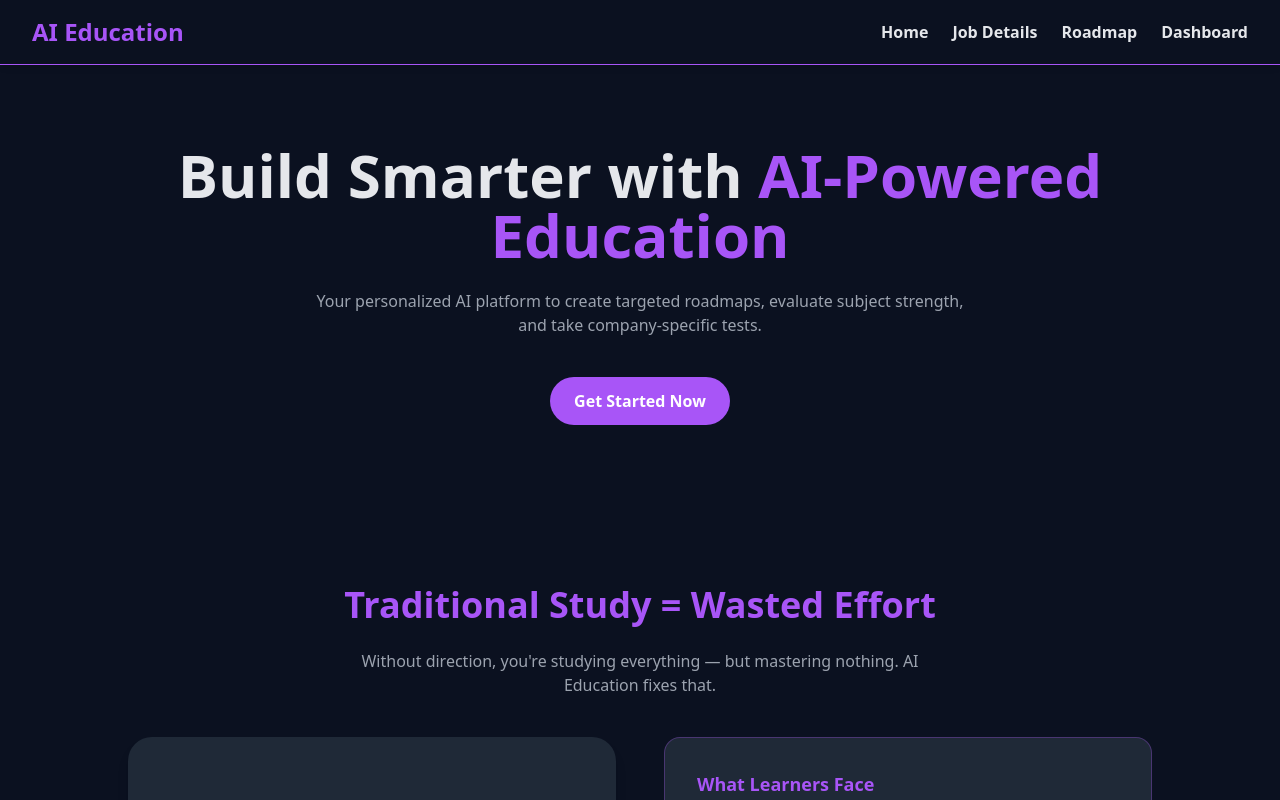
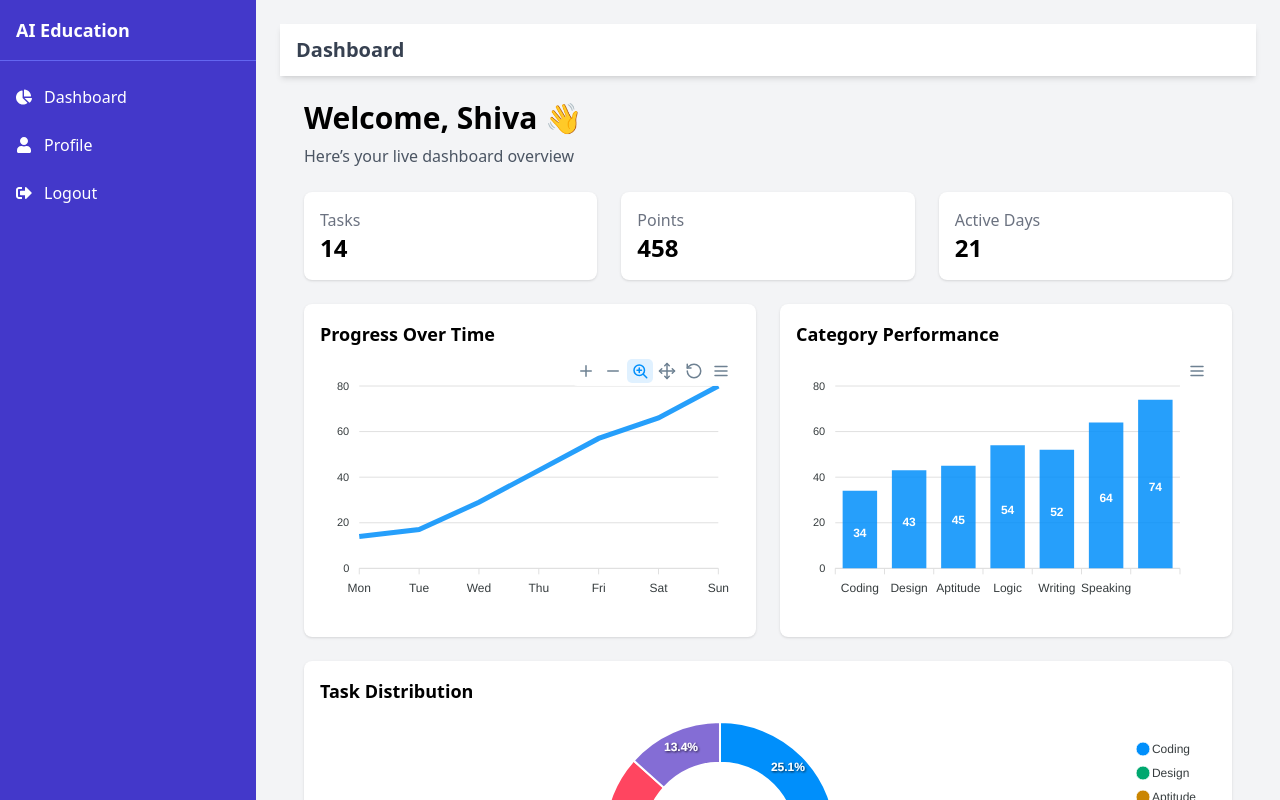
Before and after one commit to Shivajadiya04/AI-teacher, a React (Vite) app in the folder frontend/: page /dashboard in a window 1280 px wide. Before the commit this address led to /. Shown: the top 800 px of the page. Built offline with nearby package versions, Linux system fonts and the light colour scheme.

Commit message:
push dashboard

```diff
--- a/frontend/package.json
+++ b/frontend/package.json
@@ -11,9 +11,11 @@
     "preview": "vite preview"
   },
   "dependencies": {
+    "apexcharts": "^5.3.2",
     "axios": "^1.11.0",
     "framer-motion": "^12.23.9",
     "react": "^19.1.0",
+    "react-apexcharts": "^1.7.0",
     "react-dom": "^19.1.0",
     "react-icons": "^5.5.0",
     "react-router-dom": "^7.7.0"
--- a/frontend/src/App.jsx
+++ b/frontend/src/App.jsx
@@ -5,7 +5,7 @@ import Landing from './pages/Landing';
 import Login from './pages/Login';
 import Register from './pages/Register';
 import Dashboard from './pages/Dashboard';
-import Sidebar from './components/Sidebar';
+//import Sidebar from './components/Sidebar';
 import JobRole from './pages/JobRole';
 import HomePage from './pages/HomePage';
 import EntryLevelTest from './pages/EntryLevelTest';
--- /dev/null
+++ b/frontend/src/components/BarChart.jsx
@@ -0,0 +1,13 @@
+import React from "react";
+import Chart from "react-apexcharts";
+
+const BarChart = ({ data }) => {
+  const options = {
+    chart: { type: 'bar', height: 250 },
+    xaxis: { categories: ['Coding', 'Design', 'Aptitude', 'Logic', 'Writing', 'Speaking', 'Other'] }
+  };
+
+  return <Chart options={options} series={[{ name: 'Score', data }]} type="bar" height={250} />;
+};
+
+export default BarChart;
--- /dev/null
+++ b/frontend/src/components/DashboardLayout.jsx
@@ -0,0 +1,58 @@
+import React, { useState } from "react";
+import { FaBars, FaTimes, FaChartPie, FaUser, FaSignOutAlt } from "react-icons/fa";
+
+const DashboardLayout = ({ children }) => {
+  const [sidebarOpen, setSidebarOpen] = useState(false);
+
+  return (
+    <div className="flex h-screen bg-gray-100">
+      {/* Sidebar */}
+      <aside
+        className={`fixed inset-y-0 left-0 transform ${
+          sidebarOpen ? "translate-x-0" : "-translate-x-full"
+        } w-64 bg-indigo-700 text-white transition-transform duration-300 ease-in-out md:translate-x-0 z-50`}
+      >
+        <div className="flex justify-between items-center px-4 py-4 border-b border-indigo-500">
+          <h2 className="text-lg font-bold">AI Education</h2>
+          {/* Close button for mobile */}
+          <button
+            className="md:hidden text-white"
+            onClick={() => setSidebarOpen(false)}
+          >
+            <FaTimes size={20} />
+          </button>
+        </div>
+        <ul className="mt-4 space-y-2">
+          <li className="flex items-center px-4 py-2 hover:bg-indigo-600 cursor-pointer">
+            <FaChartPie className="mr-3" /> Dashboard
+          </li>
+          <li className="flex items-center px-4 py-2 hover:bg-indigo-600 cursor-pointer">
+            <FaUser className="mr-3" /> Profile
+          </li>
+          <li className="flex items-center px-4 py-2 hover:bg-indigo-600 cursor-pointer">
+            <FaSignOutAlt className="mr-3" /> Logout
+          </li>
+        </ul>
+      </aside>
+
+      {/* Main content */}
+      <div className="flex-1 p-6 lg:ml-64 mt-[60px] lg:mt-0">
+        {/* Top navbar */}
+        <header className="flex items-center justify-between bg-white px-4 py-3 shadow-md sticky top-0 z-40">
+          <button
+            className="md:hidden text-gray-600"
+            onClick={() => setSidebarOpen(true)}
+          >
+            <FaBars size={20} />
+          </button>
+          <h1 className="text-xl font-bold text-gray-700">Dashboard</h1>
+        </header>
+
+        {/* Content */}
+        <main className="flex-1 p-6 overflow-y-auto">{children}</main>
+      </div>
+    </div>
+  );
+};
+
+export default DashboardLayout;
--- /dev/null
+++ b/frontend/src/components/DonutChart.jsx
@@ -0,0 +1,13 @@
+import React from "react";
+import Chart from "react-apexcharts";
+
+const DonutChart = ({ data }) => {
+  const options = {
+    chart: { type: 'donut', height: 250 },
+    labels: ['Coding', 'Design', 'Aptitude', 'Logic', 'Other']
+  };
+
+  return <Chart options={options} series={data} type="donut" height={250} />;
+};
+
+export default DonutChart;
--- /dev/null
+++ b/frontend/src/components/LineChart.jsx
@@ -0,0 +1,13 @@
+import React from "react";
+import Chart from "react-apexcharts";
+
+const LineChart = ({ data }) => {
+  const options = {
+    chart: { type: 'line', height: 250 },
+    xaxis: { categories: ['Mon', 'Tue', 'Wed', 'Thu', 'Fri', 'Sat', 'Sun'] }
+  };
+
+  return <Chart options={options} series={[{ name: 'Progress', data }]} type="line" height={250} />;
+};
+
+export default LineChart;
--- a/frontend/src/components/Sidebar.jsx
+++ b/frontend/src/components/Sidebar.jsx
@@ -1,5 +1,5 @@
 // Sidebar.jsx
-import React from 'react';
+/*import React from 'react';
 import { NavLink } from 'react-router-dom';
 
 const Sidebar = () => {
@@ -32,4 +32,92 @@ const Sidebar = () => {
   );
 };
 
+export default Sidebar;*/
+
+// Sidebar.jsx
+import React, { useState, useEffect } from "react";
+import { NavLink } from "react-router-dom";
+import { FiMenu, FiX } from "react-icons/fi";
+
+const Sidebar = () => {
+  const [isOpen, setIsOpen] = useState(true);
+  const [isMobile, setIsMobile] = useState(false);
+
+  const links = [
+    { name: "Home", path: "/" },
+    { name: "Job Details", path: "/jobrole" },
+    { name: "Roadmap", path: "/roadmap" },
+    { name: "Dashboard", path: "/dashboard" },
+  ];
+
+  // Detect screen size for responsive behavior
+  useEffect(() => {
+    const handleResize = () => {
+      if (window.innerWidth < 1024) {
+        setIsMobile(true);
+        setIsOpen(false); // hide sidebar on mobile
+      } else {
+        setIsMobile(false);
+        setIsOpen(true); // show sidebar on desktop
+      }
+    };
+
+    handleResize();
+    window.addEventListener("resize", handleResize);
+    return () => window.removeEventListener("resize", handleResize);
+  }, []);
+
+  return (
+    <>
+      {/* Top Navbar (mobile only) */}
+      {isMobile && (
+        <div className="fixed top-0 left-0 w-full bg-white shadow-md flex justify-between items-center px-4 py-3 z-50">
+          <div className="text-xl font-bold text-indigo-600">AI-teacher</div>
+          <button
+            onClick={() => setIsOpen(true)}
+            className="text-gray-700 text-2xl"
+          >
+            <FiMenu />
+          </button>
+        </div>
+      )}
+
+      {/* Sidebar */}
+      <div
+        className={`fixed top-0 left-0 h-screen w-64 bg-[#0F172A] text-white shadow-md transform transition-transform duration-300 z-50 ${
+          isOpen ? "translate-x-0" : "-translate-x-full"
+        } ${!isMobile ? "translate-x-0" : ""}`}
+      >
+        <div className="flex justify-between items-center p-6">
+          <div className="text-2xl font-bold">AI-teacher</div>
+          {isMobile && (
+            <button
+              onClick={() => setIsOpen(false)}
+              className="text-white text-2xl"
+            >
+              <FiX />
+            </button>
+          )}
+        </div>
+        <nav className="flex flex-col px-4">
+          {links.map((link) => (
+            <NavLink
+              key={link.name}
+              to={link.path}
+              className={({ isActive }) =>
+                `px-4 py-2 mb-2 rounded-md ${
+                  isActive ? "bg-[#1E293B]" : "hover:bg-[#1E293B]"
+                }`
+              }
+              onClick={() => isMobile && setIsOpen(false)} // close on mobile click
+            >
+              {link.name}
+            </NavLink>
+          ))}
+        </nav>
+      </div>
+    </>
+  );
+};
+
 export default Sidebar;
--- a/frontend/src/pages/Dashboard.jsx
+++ b/frontend/src/pages/Dashboard.jsx
@@ -1,4 +1,5 @@
 // src/pages/Dashboard.jsx
+/*
 import React, { useEffect } from 'react';
 import { useNavigate } from 'react-router-dom';
 
@@ -28,4 +29,73 @@ const Dashboard = () => {
   );
 };
 
+export default Dashboard;*/
+
+import React, { useState, useEffect } from "react";
+import DashboardLayout from "../components/DashboardLayout";
+import LineChart from "../components/LineChart";
+import BarChart from "../components/BarChart";
+import DonutChart from "../components/DonutChart";
+
+const Dashboard = () => {
+  const [stats, setStats] = useState({ tasks: 12, points: 450, days: 20 });
+  const [lineData, setLineData] = useState([10, 15, 25, 40, 55, 65, 80]);
+  const [barData, setBarData] = useState([30, 40, 45, 50, 49, 60, 70]);
+  const [donutData, setDonutData] = useState([44, 55, 13, 43, 22]);
+
+  useEffect(() => {
+    const interval = setInterval(() => {
+      setStats(prev => ({
+        tasks: prev.tasks + Math.floor(Math.random() * 3),
+        points: prev.points + Math.floor(Math.random() * 10),
+        days: prev.days + 1
+      }));
+      setLineData(prev => prev.map(v => v + Math.floor(Math.random() * 5)));
+      setBarData(prev => prev.map(v => v + Math.floor(Math.random() * 5)));
+      setDonutData(prev => prev.map(v => v + Math.floor(Math.random() * 5)));
+    }, 3000);
+    return () => clearInterval(interval);
+  }, []);
+
+  return (
+    <DashboardLayout>
+      {/* Welcome */}
+      <h1 className="text-3xl font-bold mb-2">Welcome, Shiva 👋</h1>
+      <p className="text-gray-600 mb-6">Here’s your live dashboard overview</p>
+
+      {/* Stats */}
+      <div className="grid grid-cols-1 md:grid-cols-3 gap-6 mb-6">
+        <div className="bg-white p-4 rounded-lg shadow">
+          <p className="text-gray-500">Tasks</p>
+          <h2 className="text-2xl font-bold">{stats.tasks}</h2>
+        </div>
+        <div className="bg-white p-4 rounded-lg shadow">
+          <p className="text-gray-500">Points</p>
+          <h2 className="text-2xl font-bold">{stats.points}</h2>
+        </div>
+        <div className="bg-white p-4 rounded-lg shadow">
+          <p className="text-gray-500">Active Days</p>
+          <h2 className="text-2xl font-bold">{stats.days}</h2>
+        </div>
+      </div>
+
+      {/* Charts */}
+      <div className="grid grid-cols-1 md:grid-cols-2 gap-6">
+        <div className="bg-white p-4 rounded-lg shadow">
+          <h3 className="text-lg font-bold mb-2">Progress Over Time</h3>
+          <LineChart data={lineData} />
+        </div>
+        <div className="bg-white p-4 rounded-lg shadow">
+          <h3 className="text-lg font-bold mb-2">Category Performance</h3>
+          <BarChart data={barData} />
+        </div>
+        <div className="bg-white p-4 rounded-lg shadow md:col-span-2">
+          <h3 className="text-lg font-bold mb-2">Task Distribution</h3>
+          <DonutChart data={donutData} />
+        </div>
+      </div>
+    </DashboardLayout>
+  );
+};
+
 export default Dashboard;
--- a/frontend/src/pages/HomePage.jsx
+++ b/frontend/src/pages/HomePage.jsx
@@ -12,7 +12,7 @@ const Home = () => {
           <li className="hover:text-indigo-600 cursor-pointer">Home</li>
           <li className="hover:text-indigo-600 cursor-pointer">Job Details</li>
           <li className="hover:text-indigo-600 cursor-pointer">Roadmap</li>
-          <li className="hover:text-indigo-600 cursor-pointer">Dashboard</li>
+          <li className="hover:text-indigo-600 cursor-pointer"> <Link to="/dashboard">Dashboard</Link></li>
         </ul>
       </nav>
 
--- a/frontend/src/pages/Landing.jsx
+++ b/frontend/src/pages/Landing.jsx
@@ -506,7 +506,7 @@ const Landing = () => {
 
           <li className="hover:text-[#a855f7] cursor-pointer">Job Details</li>
           <li className="hover:text-[#a855f7] cursor-pointer">Roadmap</li>
-          <li className="hover:text-[#a855f7] cursor-pointer">Dashboard</li>
+          <li className="hover:text-[#a855f7] cursor-pointer"> <Link to="/dashboard">Dashboard</Link></li>
         </ul>
       </nav>
 
```
Also changed, not shown: 1 other file (tests, documents, lock files or other folders).
